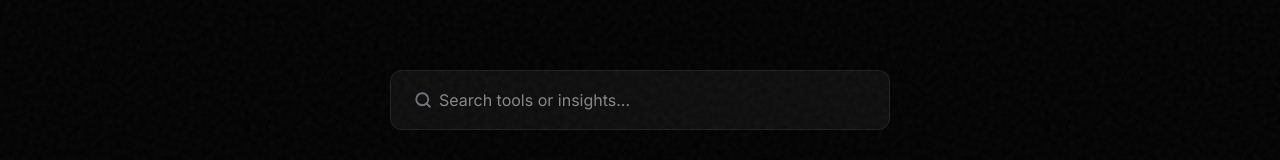
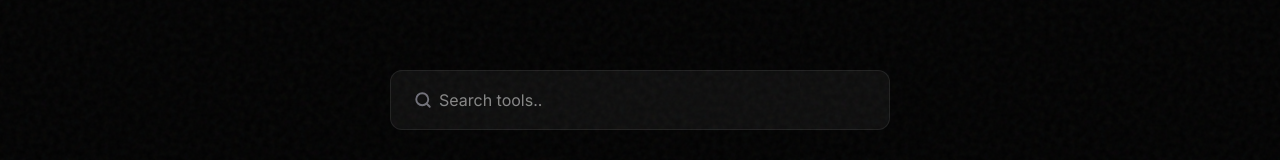
Before and after one commit to Shuvo-code-dev/Halqa, a Next.js app in the folder web/: page /resources in a window 1280 px wide. Shown: the part 513-673 px from the top of the page. Built offline with nearby package versions, Linux system fonts and the light colour scheme.

Commit message:
feat: implement resources page with searchable, filterable tool registry and GSAP animations

```diff
--- a/web/src/app/resources/ResourcesClient.tsx
+++ b/web/src/app/resources/ResourcesClient.tsx
@@ -75,7 +75,7 @@ export default function ResourcesClient() {
            </div>
            <input
              type="text"
-             placeholder="Search tools or insights..."
+             placeholder="Search tools.."
              className={styles.searchInput}
              value={searchTerm}
              onChange={(e) => setSearchTerm(e.target.value)}
--- a/web/src/app/resources/page.tsx
+++ b/web/src/app/resources/page.tsx
@@ -2,7 +2,7 @@ import { Metadata } from 'next';
 import ResourcesClient from './ResourcesClient';
 
 export const metadata: Metadata = {
-  title: 'Halqa | Developer Vault & Resources',
+  title: 'Halqa | Development Toolks',
   description: 'The ultimate Swiss Army Knife for developers. Curated design tools, dev utilities, and elite learning hubs with expert Halqa insights.',
 };
 
```
